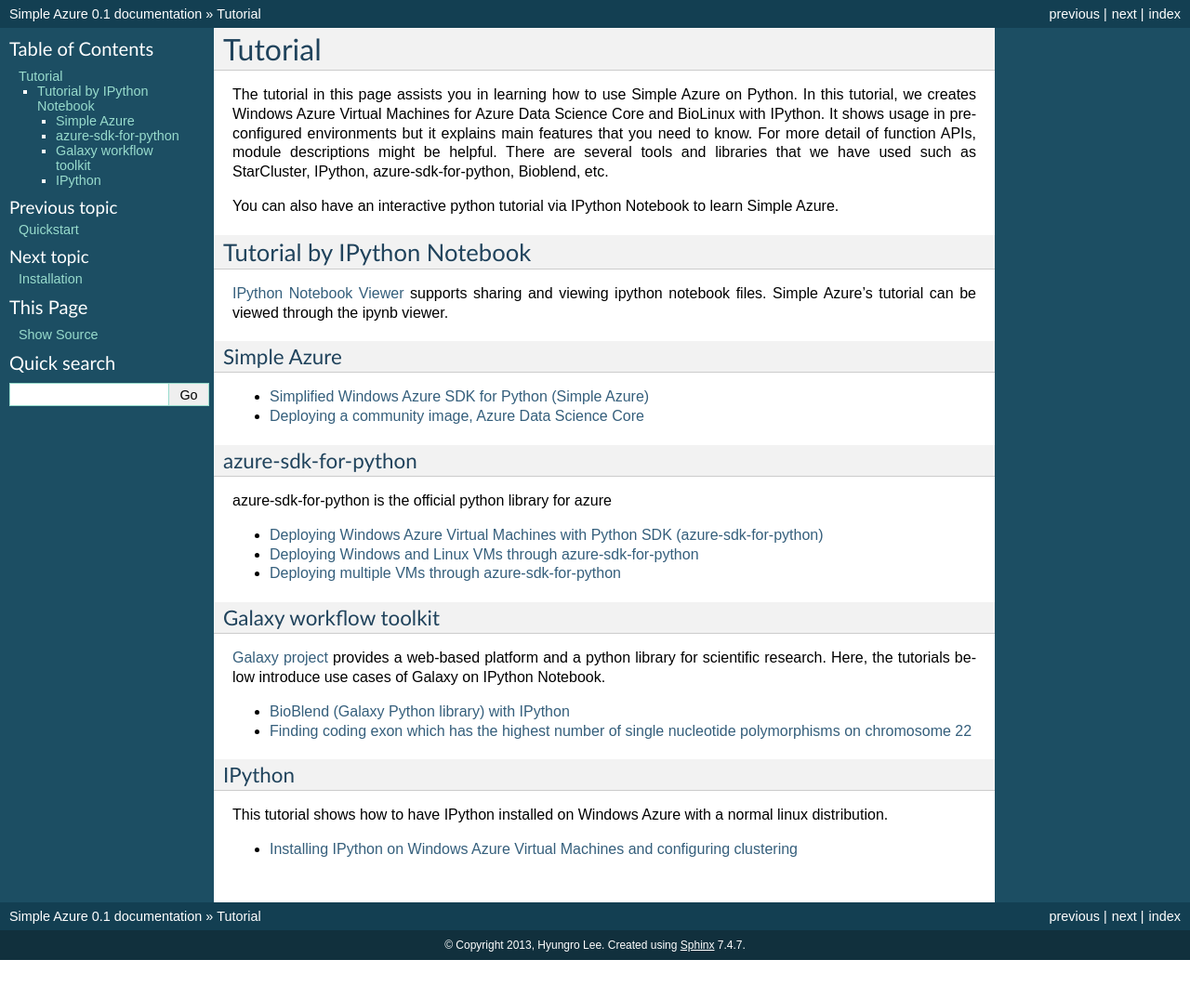
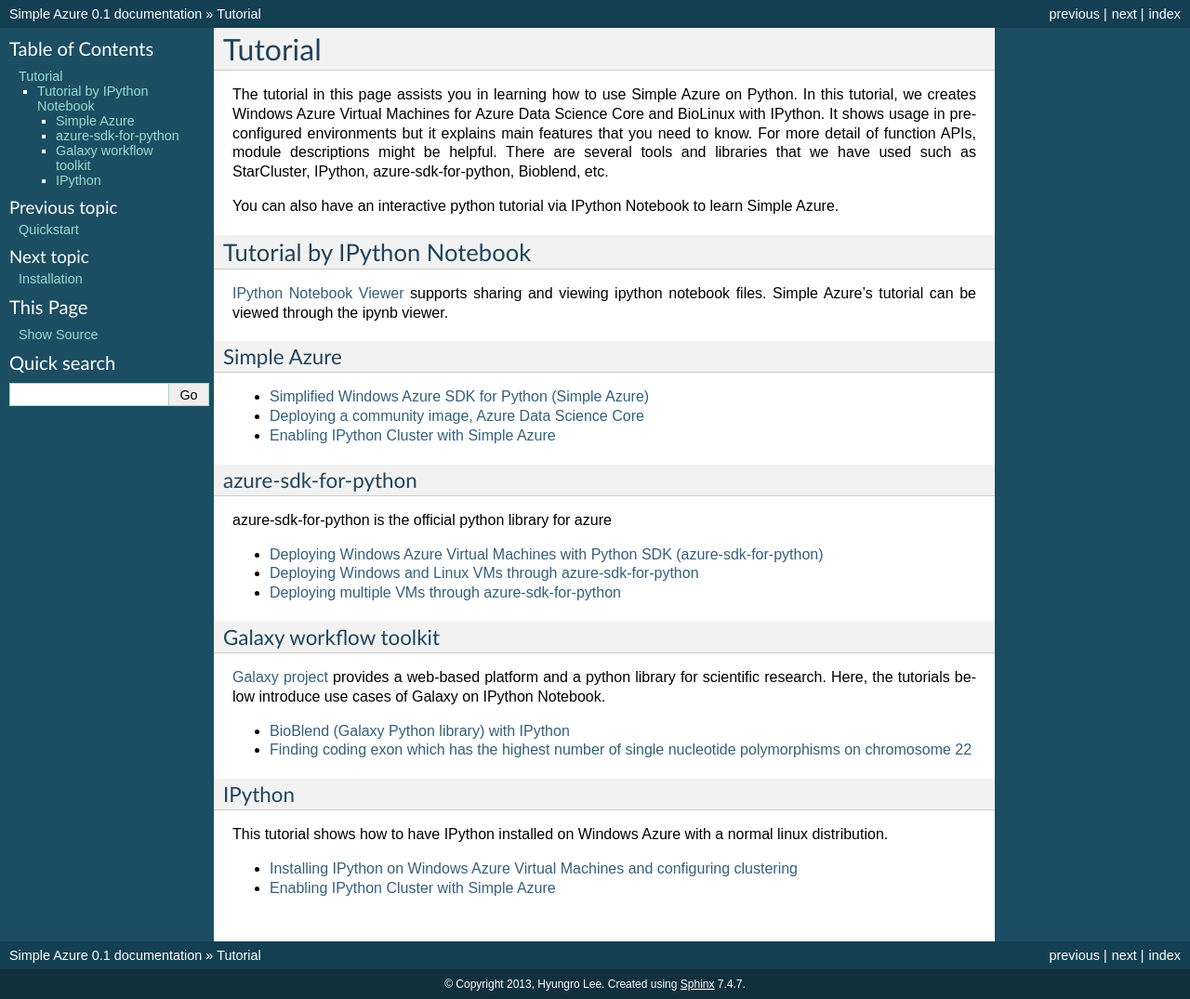
Before and after one commit to lee212/simpleazure, a Sphinx documentation site: the page built from docs/tutorial.rst, in a window 1280 px wide. Shown: the whole page at 93% size. Built offline with Sphinx 7.4.7, drawn with Linux system fonts in a browser that asks for light colours; before the commit the page ends 1033 px from its top, so only the background shows below that.

Commit message:
Update tutorial.rst

```diff
--- a/docs/tutorial.rst
+++ b/docs/tutorial.rst
@@ -16,6 +16,7 @@
 ^^^^^^^^^^^^^
 * `Simplified Windows Azure SDK for Python (Simple Azure) <http://nbviewer.ipython.org/urls/raw.github.com/lee212/simpleazure/master/ipynb/Tutorial%2520-%2520Simplified%2520Windows%2520Azure%2520SDK%2520for%2520Python.ipynb>`_
 * `Deploying a community image, Azure Data Science Core <http://nbviewer.ipython.org/urls/raw.github.com/lee212/simpleazure/master/ipynb/Deploy%2520ADSC%2520by%2520Simple%2520Azure.ipynb>`_
+* `Enabling IPython Cluster with Simple Azure <http://nbviewer.ipython.org/urls/raw.github.com/lee212/simpleazure/master/ipynb/Tutorial%2520-%2520Enabling%2520IPython%2520cluster%2520with%2520Simple%2520Azure.ipynb>`_
 
 azure-sdk-for-python
 ^^^^^^^^^^^^^^^^^^^^^
@@ -38,3 +39,4 @@
 This tutorial shows how to have IPython installed on Windows Azure with a normal linux distribution.
 
 * `Installing IPython on Windows Azure Virtual Machines and configuring clustering <http://nbviewer.ipython.org/urls/raw.github.com/lee212/simpleazure/master/ipynb/Tutorial%2520-%2520Installing%2520IPython%2520on%2520Windows%2520Azure%2520Virtual%2520Machines%2520and%2520configuring%2520clustering.ipynb>`_
+* `Enabling IPython Cluster with Simple Azure <http://nbviewer.ipython.org/urls/raw.github.com/lee212/simpleazure/master/ipynb/Tutorial%2520-%2520Enabling%2520IPython%2520cluster%2520with%2520Simple%2520Azure.ipynb>`_
```
